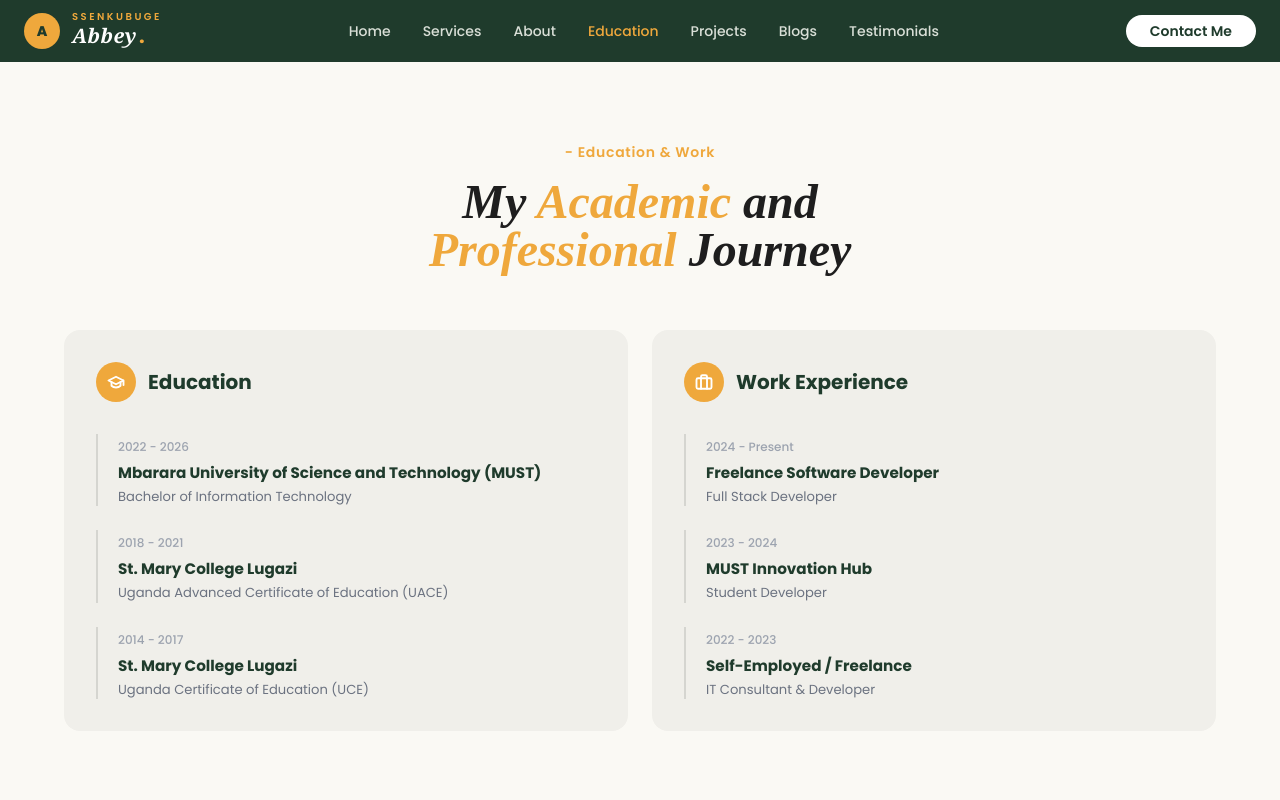
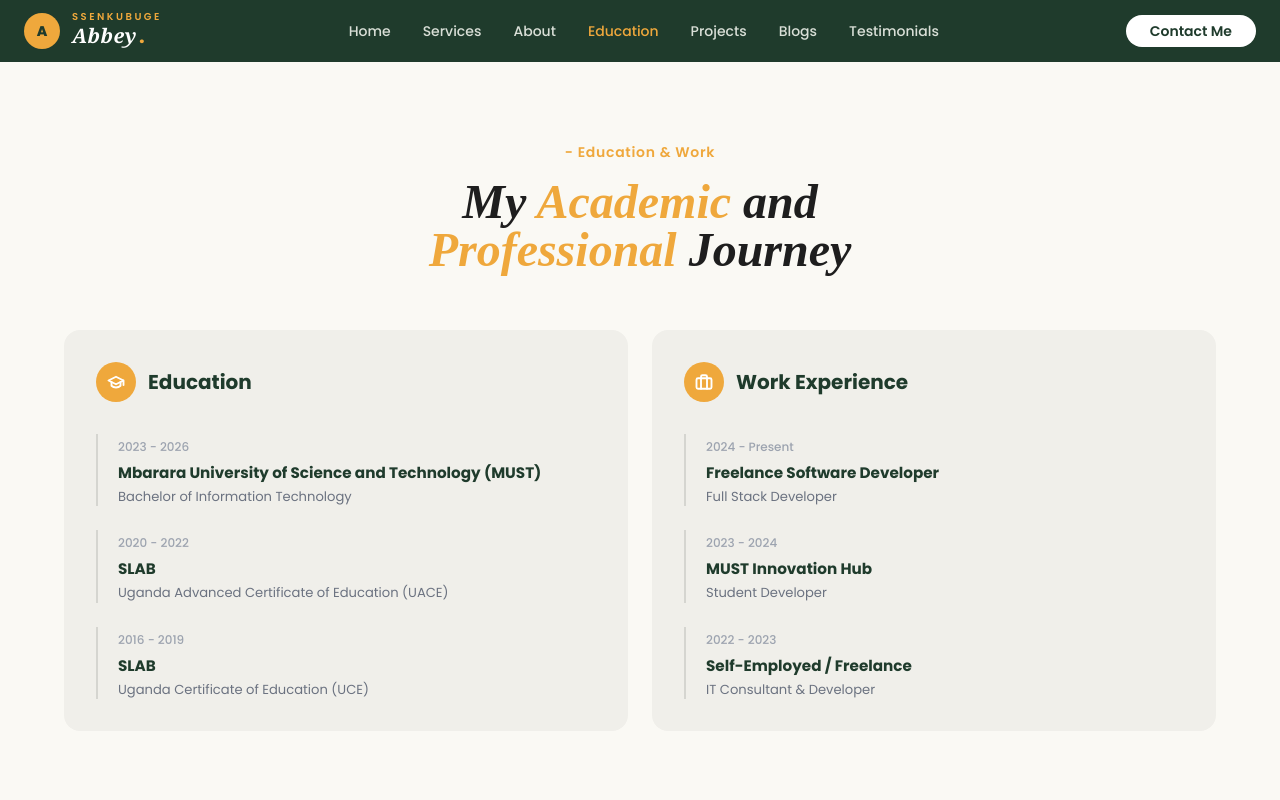
Before and after one commit to Abbey055/jounery, a React (Create React App) app: page /education in a window 1280 px wide. Shown: the top 800 px of the page. Built offline with nearby package versions, Linux system fonts and the light colour scheme; a web font is replaced by a local one.

Commit message:
Update site

```diff
--- a/src/components/EducationWork.jsx
+++ b/src/components/EducationWork.jsx
@@ -4,22 +4,22 @@ import React from 'react';
 export default function EducationWork() {
   const education = [
     {
-      year: '2022 - 2026',
+      year: '2023 - 2026',
       school: 'Mbarara University of Science and Technology (MUST)',
       degree: 'Bachelor of Information Technology',
       description: 'Focused on software development, database systems, networking, and IT project management.'
     },
     {
-      year: '2018 - 2021',
-      school: 'St. Mary College Lugazi',
+      year: '2020 - 2022',
+      school: 'SLAB',
       degree: 'Uganda Advanced Certificate of Education (UACE)',
-      description: 'Completed A-level studies with a focus on sciences and mathematics.'
+      description: 'Completed A-level studies.'
     },
     {
-      year: '2014 - 2017',
-      school: 'St. Mary College Lugazi',
+      year: '2016 - 2019',
+      school: 'SLAB',
       degree: 'Uganda Certificate of Education (UCE)',
-      description: 'Completed O-level studies with a strong foundation in sciences and humanities.'
+      description: 'Completed O-level studies.'
     }
   ];
 
```
Also changed, not shown: 1 other file (tests, documents, lock files or other folders).
